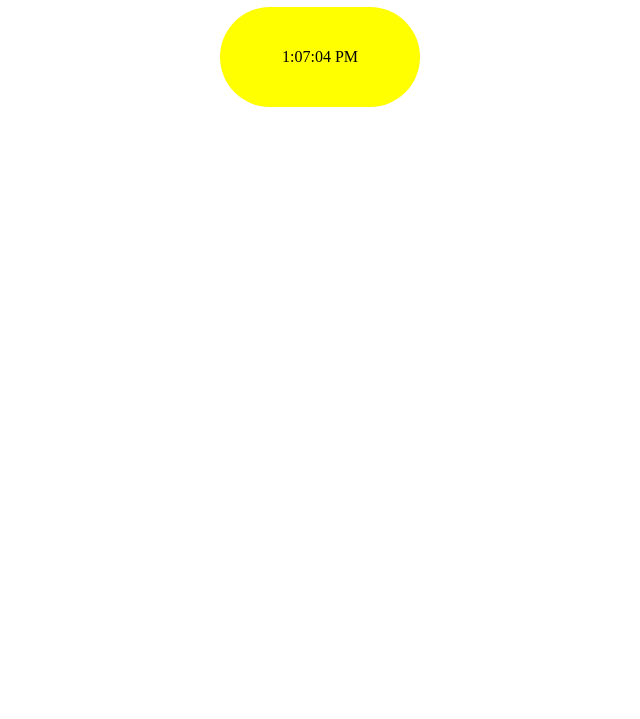
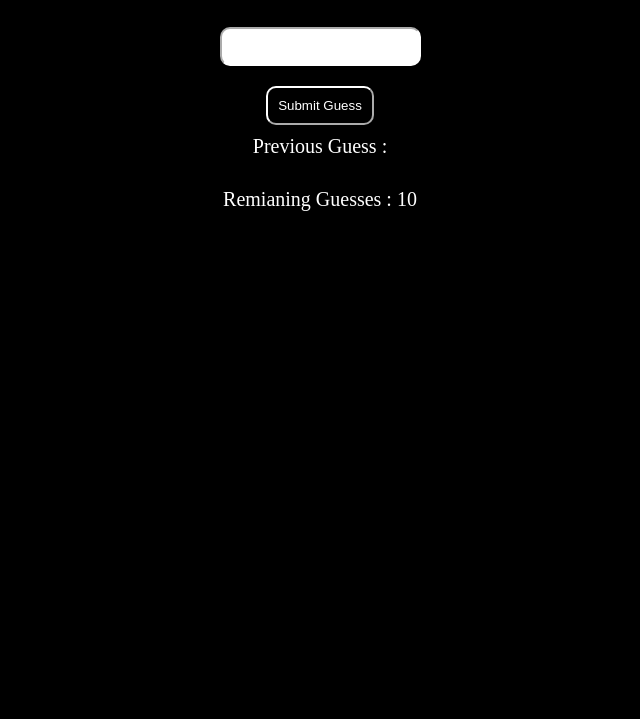
Before and after one commit to Arjun0075/arjun-test-repo, a website: page index.html in a window 1280 px wide. Shown: the part 81-800 px from the top of the page, without its empty margins (320-960 px from the left). Drawn offline with Linux system fonts and the light colour scheme.

Commit message:
Guess game

```diff
--- a/index.html
+++ b/index.html
@@ -8,12 +8,22 @@
     <link rel="stylesheet" href="style.css">
 </head>
 <body>
-    <div class="main-div">
+    <!-- <div class="main-div">
         <h1>Your Local Time</h1>
         <div class="clockdisplay">
             <span class="clockdigits"></span>
         </div>
-    </div>
+    </div> -->
+   <div class="main-div">
+    <h1>Guess The Number Between 1 and 100</h1>
 
+    <input type="number" class="input">
+
+    <button class="submit-button" onclick="handleSubmit()">Submit Guess</button>
+
+    <p >Previous Guess : <span class="previous-guess" ></span></p>
+    <p>Remianing Guesses : <span class= "remaining-guess">10</span> </p>
+    <p class="loworhigh"></p>
+   </div>
 </body>
 </html>
--- a/style.css
+++ b/style.css
@@ -1,16 +1,34 @@
+body{
+    background-color: black;
+}
+
 .main-div {
     display: flex;
     flex-direction: column;
     align-items: center;
+
 }
 
-.clockdisplay {
-    height: 100px;
-    width: 200px;
-    background-color: yellow;
-    border-radius: 50px;
-    display: flex;
-    flex-direction: column;
-    justify-content: center;
-    align-items: center;
+.input {
+    margin: 20px;
+    padding: 10px;
+    border-radius: 10px;
+    border-color:white;
 }
+
+.submit-button {
+    padding: 10px;
+    background: black;
+    border-radius: 10px;
+    color: white;
+    border-color: white;
+}
+
+div p {
+    font-size: 20px;
+    margin-top: 10px;
+    color: white;
+}
+h1 {
+    color: white;
+}
--- a/test.js
+++ b/test.js
@@ -20,7 +20,6 @@
 //     console.log(event)
 //     document.body.style.background = "purple"
 // })
-
 
 // let form = document.querySelector("form")
 
@@ -47,7 +46,6 @@
 //         alert("Please enter correct Values")
 //     }
 
-
 //     console.log(BMI)
 // })
 
@@ -65,12 +63,73 @@
 //     weight.value = ""
 // }
 
+// Local clock
+// let clock = document.querySelector(".clockdigits")
 
-// Local clock
-let clock = document.querySelector(".clockdigits")
+// setInterval(()=> {
+//     let date = new Date().toLocaleTimeString()
+//     clock.innerHTML = date
+// }, 1000)
+
+// GUESS the number
+let randomNumber;
+function gererateRandomNumber() {
+  randomNumber = Math.floor(Math.random() * 100 + 1);
+  console.log(randomNumber);
+}
 
 
-setInterval(()=> {
-    let date = new Date().toLocaleTimeString()
-    clock.innerHTML = date
-}, 1000)
+let guessedNumbers = [];
+
+function handleSubmit() {
+  let i = document.querySelector(".input");
+  let input = parseInt(i.value);
+
+  let remainingGuess = document.querySelector(".remaining-guess")
+  let remainingGuessNumber = parseInt(remainingGuess.innerHTML)
+
+  if (isNaN(input) || input < 1) {
+    alert("Please enter a valid");
+    i.value = "";
+    gererateRandomNumber()
+    return;
+  }
+  if (input === randomNumber) {
+    alert("You have guessed correct Number, starting a new game");
+    remainingGuess.innerHTML = 10;
+    guessedNumbers = [];
+    i.value = "";
+    gererateRandomNumber()
+  } else {
+    guessedNumbers.push(input);
+    i.value = "";
+    remainingGuess.innerHTML = remainingGuessNumber - 1;
+  }
+  highLowSet(input)
+}
+
+function highLowSet(input) {
+  let loworhigh = document.querySelector('.loworhigh')
+  if(input > randomNumber){
+   loworhigh.innerHTML = "Enter a lower Number"
+  }else{
+    loworhigh.innerHTML = "Enter a higher Number"
+  }
+}
+
+setInterval(handleState, 100);
+
+function handleState() {
+  let prevguess = document.querySelector(".previous-guess");
+  prevguess.innerHTML = guessedNumbers;
+
+  let remainingGuess = document.querySelector(".remaining-guess");
+  let remainingGuessNumber = parseInt(remainingGuess.innerHTML);
+
+  if (remainingGuessNumber === 0) {
+    alert("Your attempts are finished, we are starting a new game");
+    remainingGuess.innerHTML = 10;
+    guessedNumbers = [];
+  }
+}
+gererateRandomNumber()
```
